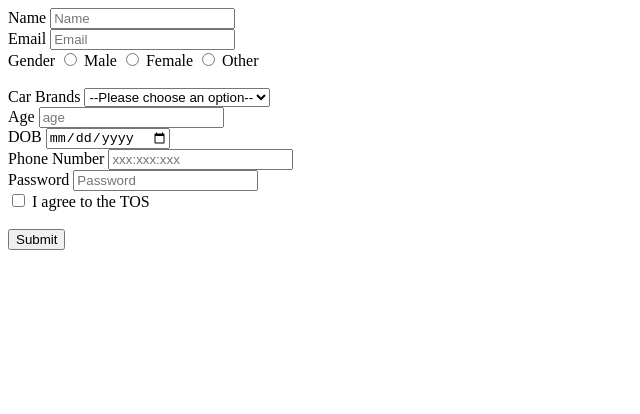
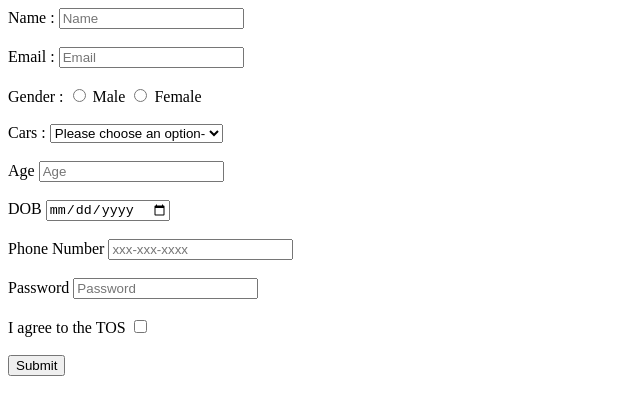
Before and after one commit to acciojob/signup-form-car-thesinghzr, a website: page main.html in a window 1280 px wide. Shown: the whole page, without its empty margins (0-640 px from the left). Drawn offline with Linux system fonts and the light colour scheme.

Commit message:
created a submission

```diff
--- a/main.html
+++ b/main.html
@@ -1,63 +1,56 @@
 <!DOCTYPE html>
-<html lang="en">
+
+<html>
+
 <head>
-    <meta charset="UTF-8">
-    <meta http-equiv="X-UA-Compatible" content="IE=edge">
-    <meta name="viewport" content="width=device-width, initial-scale=1.0">
-    <title>Document</title>
-    <link rel="stylesheet" href="styles.css">
+	<link rel="stylesheet" href="styles.css">
 </head>
 
 <body>
+	<!-- the entire body must be written by student -->
+	<form method="post">
+		<label for="name">Name : </label>
+		<input type="text" required placeholder="Name" id="name" >
+	<br><br>
+		<label for="email">Email : </label>
+		<input type="email" required placeholder="Email" id="email">
+	<br><br>
+		<label for="gender">Gender : </label>
+		<input type="radio" name="gender" value="male" id="gender_m"> Male
+		<input type="radio" name="gender" value="female" id="gender_f"> Female
+	<br><br>
+		<label for="cars">Cars : </label>
+		<select id="cars">
+			<option>Please choose an option-</option>
+			<option value="Audi">Audi</option>
+			<option value="mercedes">Mercedes</option>
+			<option value="bmw">BMW</option>
+			<option value="vols">Volswagen</option>
+		</select>
+	 <br><br>
 
-    <form>
+		<label for="age">Age</label>
+		<input type="number" required id="age" placeholder="Age">
+	<br><br>
+		<label for="dob">DOB</label>
+		<input type="date" required id="dob">
+	<br><br>
+		<label for="tel">Phone Number</label>
+		<input type="tel" id="tel" placeholder="xxx-xxx-xxxx">
+	<br><br>
+		<label for="password">Password</label>
+		<input type="password" required id="password" placeholder="Password">
 
-        <label for="name">Name</label>
-        <input type="text" id="name" placeholder="Name" required> <br>
+	<br><br>
+		<label for="tos">I agree to the TOS</label>
+		<input type="checkbox" required id="tos">
+	<br><br>
+		<button type="submit">Submit
 
-        <label for="email">Email</label>
-        <input type="email" id="email" placeholder="Email" required> <br>
-
-        <div class="gender-group">
-            <label>Gender</label>
-            <input type="radio" id="male" name="gender" value="male" required>
-            <label for="male">Male</label>
-            <input type="radio" id="female" name="gender" value="female" required>
-            <label for="female">Female</label>
-            <input type="radio" id="other" name="gender" value="other" required>
-            <label for="other">Other</label>
-        </div><br>
-
-        <label for="car">Car Brands</label>
-        <select id="car" name="car">
-            <option value="" selected>--Please choose an option--</option>
-            <option value="A">A</option>
-            <option value="B">B</option>
-            <option value="C">C</option>
-            <option value="D">D</option>
-            <option value="E">F</option>
-        </select><br>
-
-        <label for="age">Age</label>
-        <input type="number" id="age" name="age" placeholder="age" required> <br>
-
-        <label for="dob">DOB</label>
-        <input type="date" id="dob" name="dob" required><br>
-
-        <label for="tele">Phone Number</label>
-        <input type="tel" id="tele" name="tele" placeholder="xxx:xxx:xxx"><br>
-
-        <label for="password">Password</label>
-        <input type="password" id="password" name="password" placeholder="Password" required><br>
-
-        <div class="tos">
-            <input type="checkbox" id="tos" name="tos" required>
-            <label for="tos">I agree to the TOS</label>
-        </div><br>
-
-        <input type="submit" value="Submit">
-
-    </form>
+	</div>
+    <script type="text/javascript" src="./script.js">
+</script>
 
 </body>
+
 </html>
```
